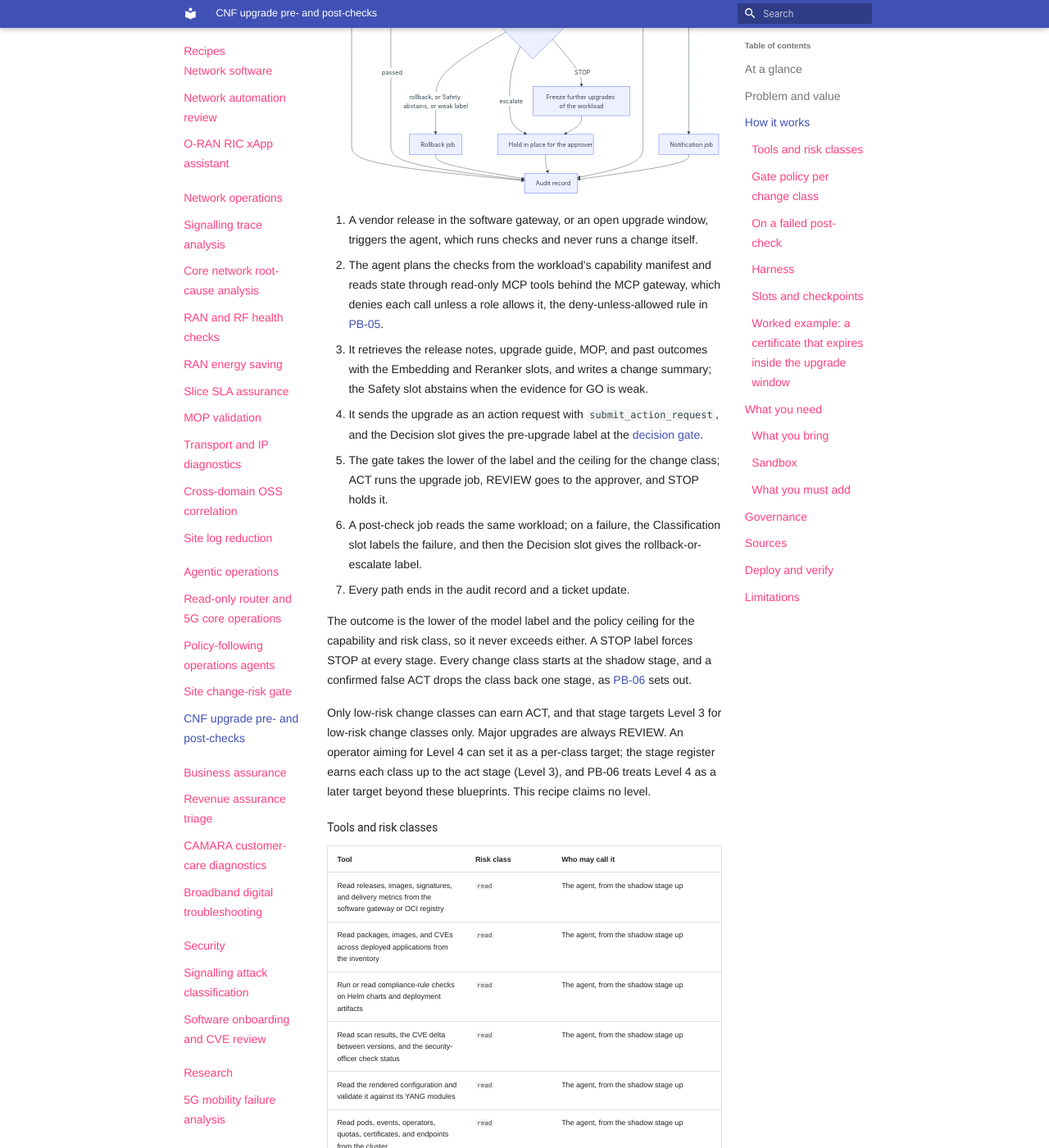
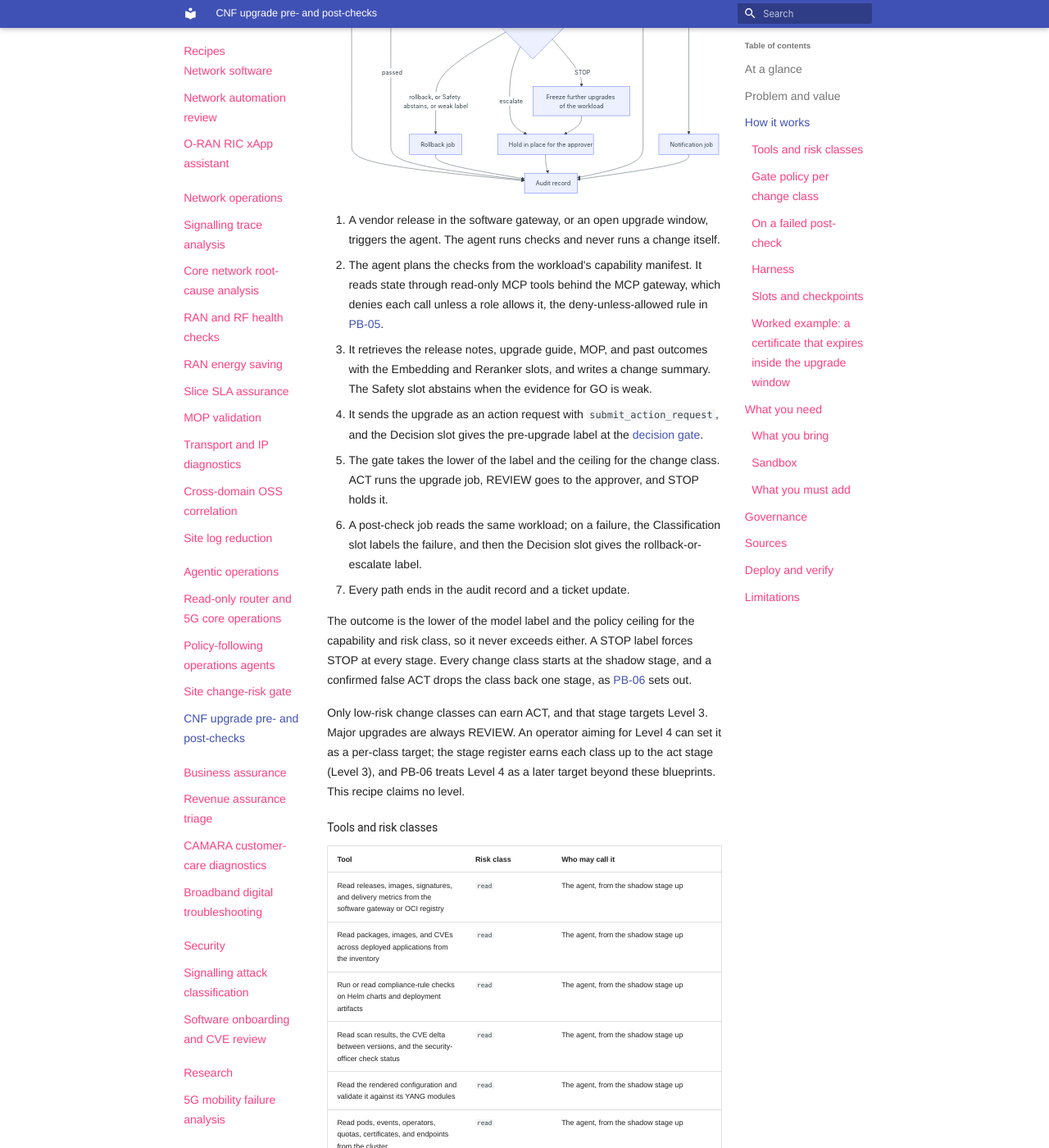
Before and after one commit to ravisharma5/otel-telco-blueprints, an MkDocs documentation site: the page built from catalog/agentic-operations/cnf-upgrade-checks/README.md, in a window 1280 px wide and 1400 px high, scrolled down 1397 px. Shown: the whole window at 82% size. Built offline with MkDocs 1.6.1 and Material for MkDocs 9.7.7, drawn with Linux system fonts in a browser that asks for light colours; nearby versions of some CDN libraries; library files that are not in the unit come from our copies; some of the changed text lies outside the part shown.

Commit message:
docs(catalog): clarity pass on the CNF upgrade and onboarding pages
- Split long multi-clause sentences in Problem and value, How it works, and Governance
- Drop a repeated low-risk qualifier from the Level 3 sentence

````diff
--- a/catalog/agentic-operations/cnf-upgrade-checks/README.md
+++ b/catalog/agentic-operations/cnf-upgrade-checks/README.md
@@ -61,9 +61,9 @@ placement:
 ## Problem and value
 
 Vendor CNF upgrades fail on live state that nobody checked, such as an expiring certificate, a quota, a drifted configuration, or a missing dependency.
-This recipe checks workload state before and after each upgrade and sends every upgrade through the Decision gate and automation-platform jobs, so every hold, run, or rollback leaves an audit record.
+This recipe checks workload state before and after each upgrade. It sends every upgrade through the Decision gate and automation-platform jobs, so every hold, run, or rollback leaves an audit record.
 The KPIs are the time from vendor delivery to production and the first-time post-check pass rate.
-The ROI measure is failed upgrades avoided or rolled back early times your cost of an incident or outage, plus approver time saved per change; measure both in shadow with the [PB-10](../../../platform/compliance-operating-model/README.md#staged-rollout-and-roi) measures, from inputs you supply.
+The ROI measure is failed upgrades avoided or rolled back early times your cost of an incident or outage, plus approver time saved per change. Measure both in shadow with the [PB-10](../../../platform/compliance-operating-model/README.md#staged-rollout-and-roi) measures, from inputs you supply.
 
 ## How it works
 
@@ -94,17 +94,17 @@ flowchart TD
   NJ --> AU
 ```
 
-1. A vendor release in the software gateway, or an open upgrade window, triggers the agent, which runs checks and never runs a change itself.
-2. The agent plans the checks from the workload's capability manifest and reads state through read-only MCP tools behind the MCP gateway, which denies each call unless a role allows it, the deny-unless-allowed rule in [PB-05](../../../platform/integration/README.md#per-tool-authorization).
-3. It retrieves the release notes, upgrade guide, MOP, and past outcomes with the Embedding and Reranker slots, and writes a change summary; the Safety slot abstains when the evidence for GO is weak.
+1. A vendor release in the software gateway, or an open upgrade window, triggers the agent. The agent runs checks and never runs a change itself.
+2. The agent plans the checks from the workload's capability manifest. It reads state through read-only MCP tools behind the MCP gateway, which denies each call unless a role allows it, the deny-unless-allowed rule in [PB-05](../../../platform/integration/README.md#per-tool-authorization).
+3. It retrieves the release notes, upgrade guide, MOP, and past outcomes with the Embedding and Reranker slots, and writes a change summary. The Safety slot abstains when the evidence for GO is weak.
 4. It sends the upgrade as an action request with `submit_action_request`, and the Decision slot gives the pre-upgrade label at the [decision gate](../../../architecture/decision-gate.md).
-5. The gate takes the lower of the label and the ceiling for the change class; ACT runs the upgrade job, REVIEW goes to the approver, and STOP holds it.
+5. The gate takes the lower of the label and the ceiling for the change class. ACT runs the upgrade job, REVIEW goes to the approver, and STOP holds it.
 6. A post-check job reads the same workload; on a failure, the Classification slot labels the failure, and then the Decision slot gives the rollback-or-escalate label.
 7. Every path ends in the audit record and a ticket update.
 
 The outcome is the lower of the model label and the policy ceiling for the capability and risk class, so it never exceeds either. A STOP label forces STOP at every stage. Every change class starts at the shadow stage, and a confirmed false ACT drops the class back one stage, as [PB-06](../../../platform/safety-autonomy-gating/README.md#staged-autonomy) sets out.
 
-Only low-risk change classes can earn ACT, and that stage targets Level 3 for low-risk change classes only. Major upgrades are always REVIEW. An operator aiming for Level 4 can set it as a per-class target; the stage register earns each class up to the act stage (Level 3), and PB-06 treats Level 4 as a later target beyond these blueprints. This recipe claims no level.
+Only low-risk change classes can earn ACT, and that stage targets Level 3. Major upgrades are always REVIEW. An operator aiming for Level 4 can set it as a per-class target; the stage register earns each class up to the act stage (Level 3), and PB-06 treats Level 4 as a later target beyond these blueprints. This recipe claims no level.
 
 ### Tools and risk classes
 
````
Also changed, not shown: catalog/security/software-onboarding-cve-review/README.md (+3 -3 lines).
